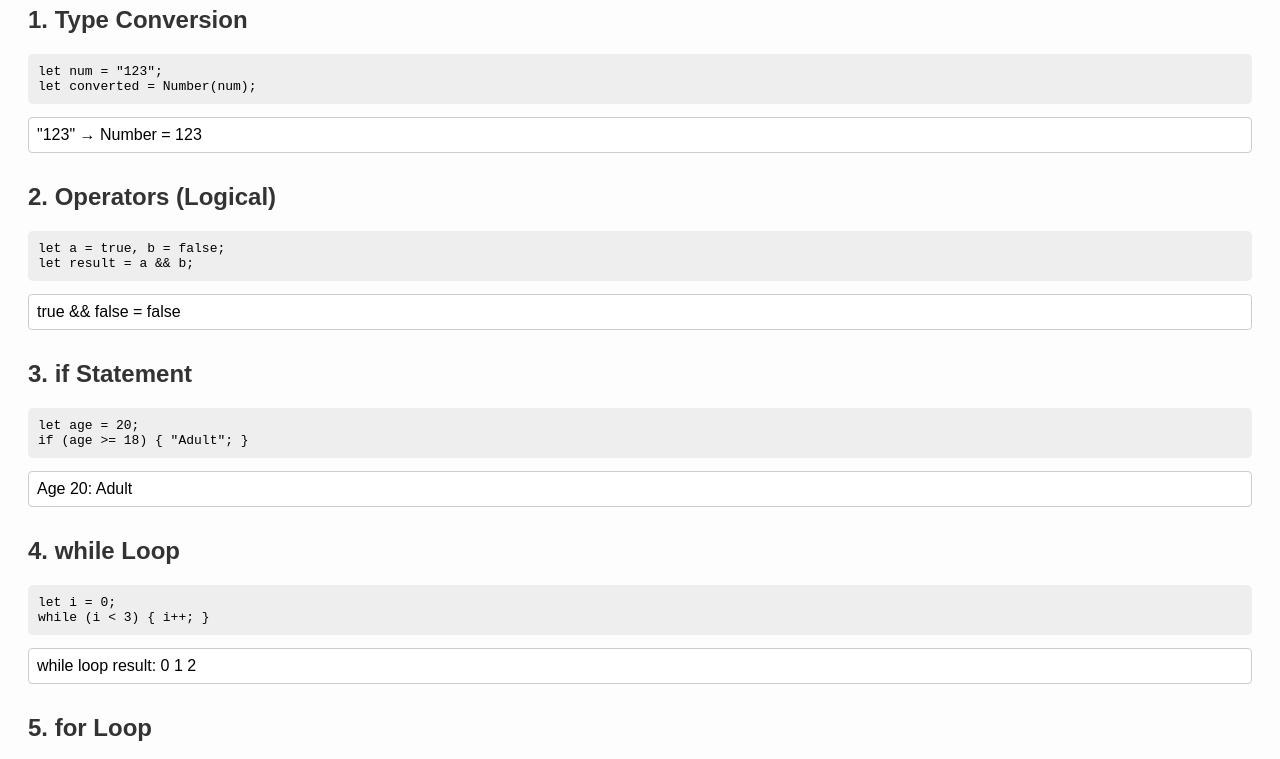
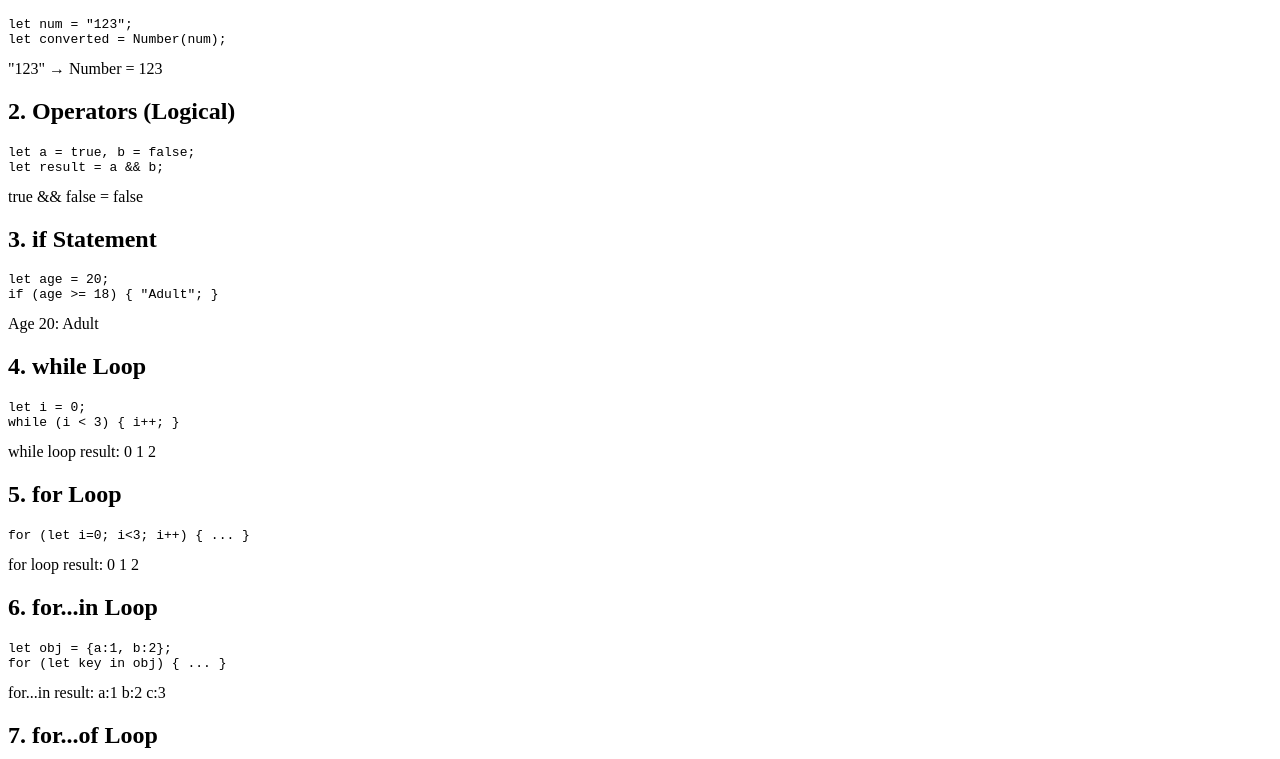
Before and after one commit to kaviarasankavi/Basic-JavaScript-Operations, a plain HTML site: page index.html in a window 1280 px wide. Shown: the part 110-869 px from the top of the page. Drawn offline with Linux system fonts and the light colour scheme.

Commit message:
Update index.html

```diff
--- a/index.html
+++ b/index.html
@@ -3,29 +3,6 @@
 <head>
   <meta charset="UTF-8">
   <title>JavaScript Examples</title>
-  <style>
-    body {
-      font-family: Arial;
-      padding: 20px;
-      background: #fdfdfd;
-    }
-    h2 {
-      margin-top: 30px;
-      color: #333;
-    }
-    pre {
-      background: #eee;
-      padding: 10px;
-      border-radius: 5px;
-    }
-    .output {
-      background: #fff;
-      border: 1px solid #ccc;
-      padding: 8px;
-      margin-top: 5px;
-      border-radius: 4px;
-    }
-  </style>
 </head>
 <body>
 
@@ -101,7 +78,7 @@ switch(day) { case 1: ... }</pre>
 </div>
 
 
-<script src="app.js"></script>
+<script src="./app.js"></script>
 
 </body>
 </html>
```
